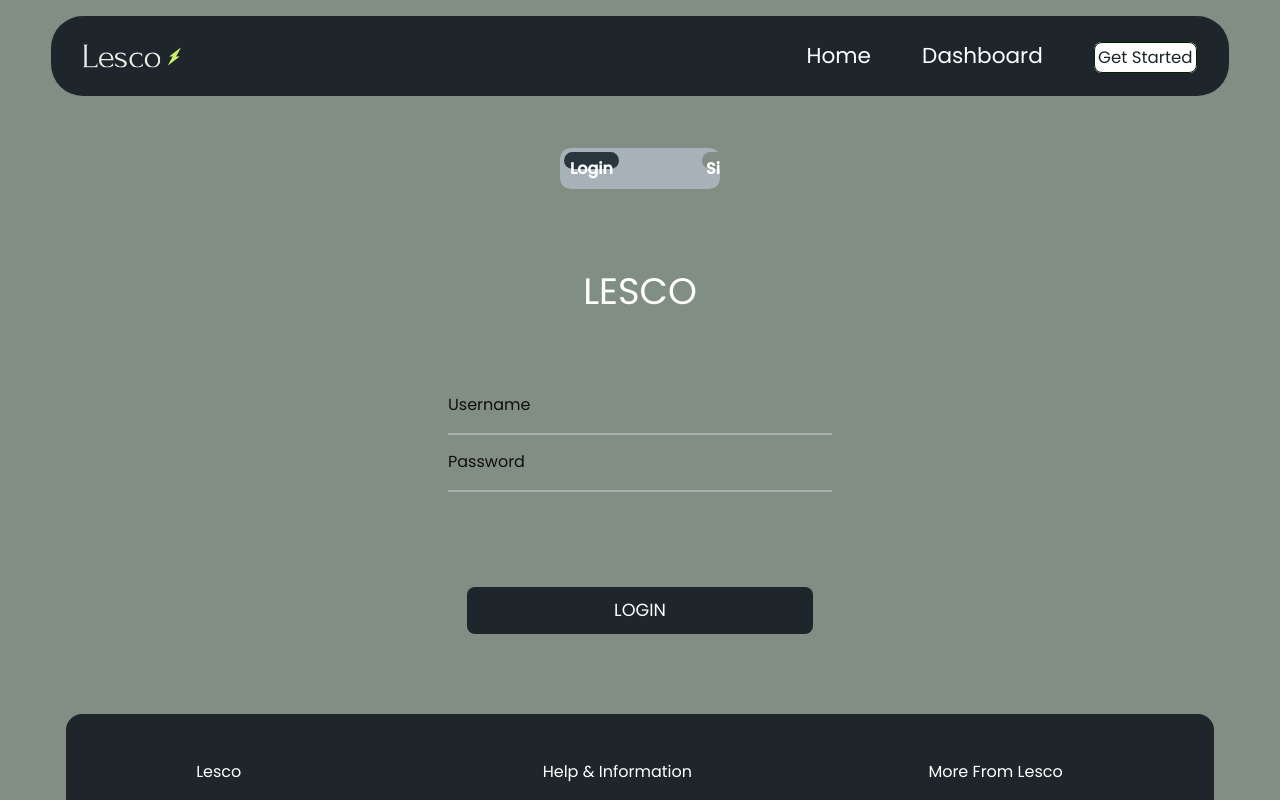
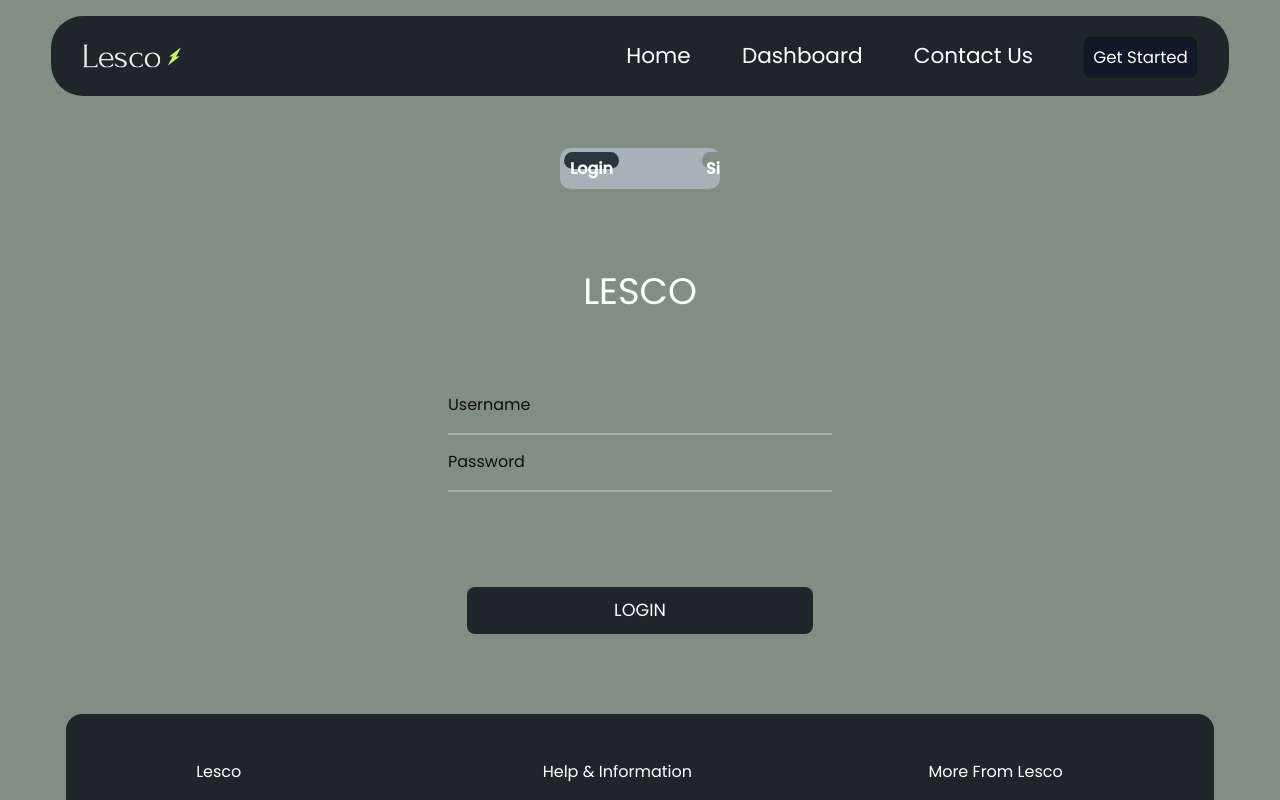
Before and after one commit to saadamir3180/Lesco, a React (Vite) app: page /GetStarted in a window 1280 px wide. Shown: the top 800 px of the page. Built offline with nearby package versions, Linux system fonts and the light colour scheme; no server answers.

Commit message:
Fixed Get Started Button

```diff
--- a/src/components/Header.jsx
+++ b/src/components/Header.jsx
@@ -22,6 +22,9 @@ const Header = () => {
           </li>
           <li>
             <Link to="/Dashboard">Dashboard</Link>
+          </li>
+          <li>
+            <Link to="/">Contact Us</Link>
           </li>
           {user !== null ? (
             <li>
--- a/src/style/Header.css
+++ b/src/style/Header.css
@@ -49,13 +49,13 @@
     cursor: pointer;
 }
 .navButton{
-    padding: 0.2rem;
+    padding: 0.5rem;
     cursor: pointer;
     font-size: calc(var(--fontSize)/1.4);
     border: var(--border);
-    color: var(--colorDarkBlue);
+    color: var(--colorWhite);
     border-radius: var(--borderRadius);
-    background-color: var(--colorWhite);
+    background-color: #111827;
 }
 .navLink{
     font-size: calc(var(--fontSize)/1.3);
```
Also changed, not shown: src/style/ToogleSwitch.css (+1 -16 lines).
